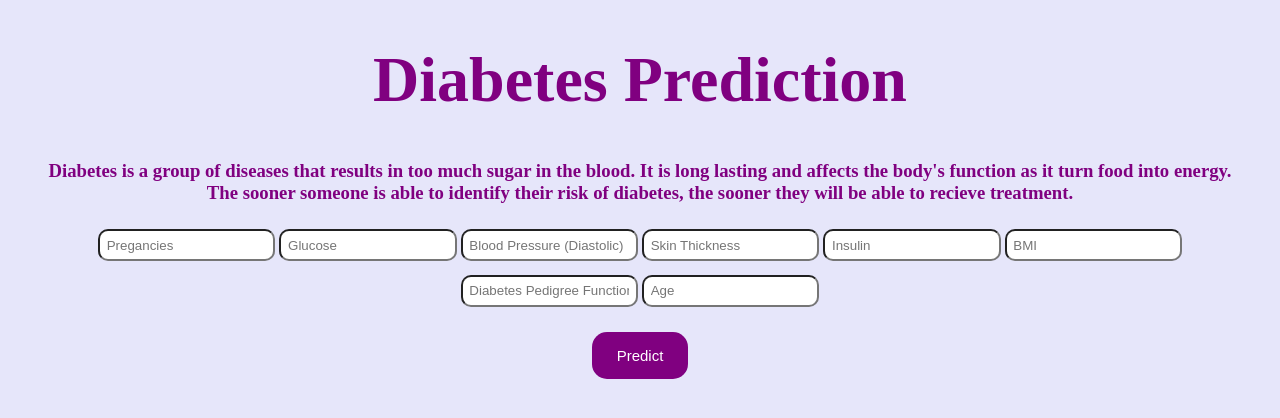
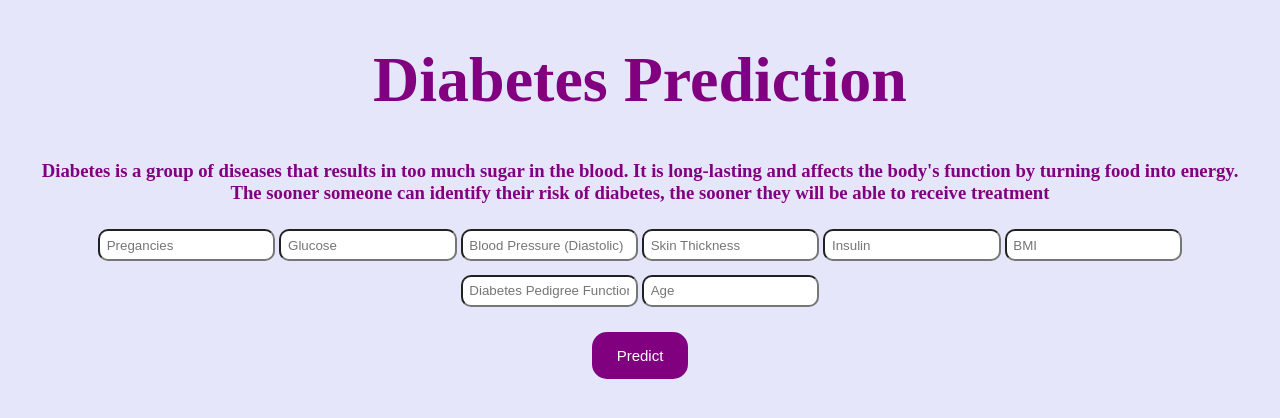
Before and after one commit to anshimathur0325/Diabetes-ML-Flask-App, a Flask app: page / in a window 1280 px wide. Shown: the top 418 px of the page. Run offline with Flask 2, Linux system fonts and the light colour scheme; parts of the project's set-up code (start-up, migrations or seed data) failed here and were passed over.

Commit message:
Update index.html

```diff
--- a/templates/index.html
+++ b/templates/index.html
@@ -13,7 +13,8 @@
 <body>
  <div >
 	<h1 style="text-align: center;">Diabetes Prediction</h1>
-    <h3>Diabetes is a group of diseases that results in too much sugar in the blood. It is long lasting and affects the body's function as it turn food into energy. The sooner someone is able to identify their risk of diabetes, the sooner they will be able to recieve treatment. </h3>
+    <h3>Diabetes is a group of diseases that results in too much sugar in the blood. It is long-lasting and affects the body's function by turning food into energy. The sooner someone can identify their risk of diabetes, the sooner they will be able to receive treatment
+ </h3>
      <!-- Main Input For Receiving Query to our ML -->
     <form action="{{ url_for('predict')}}" method="post" netlify netlify-honeypot="bot-field">
     	<input type="text" name="Pregnancies" placeholder="Pregancies" required="required" />
```
